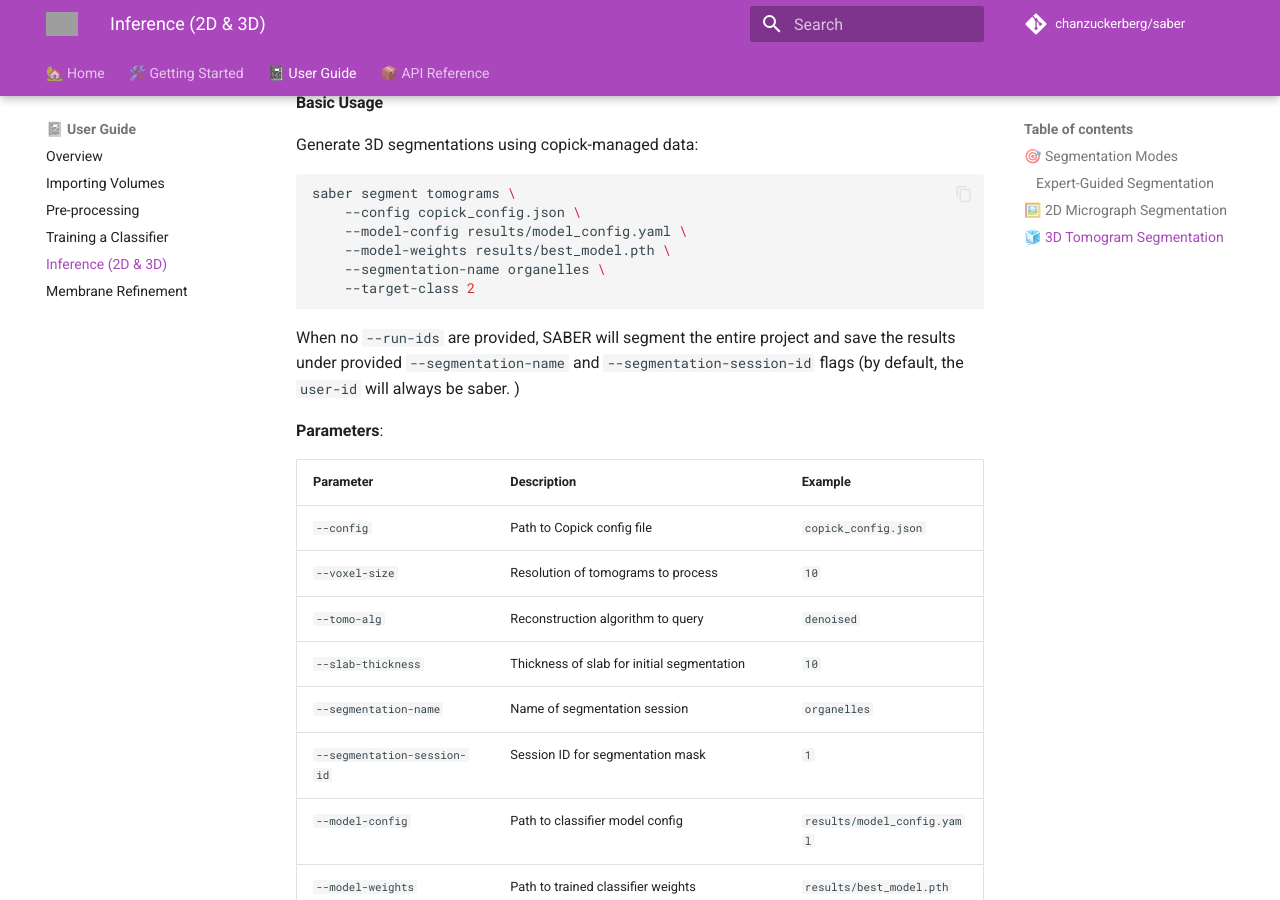
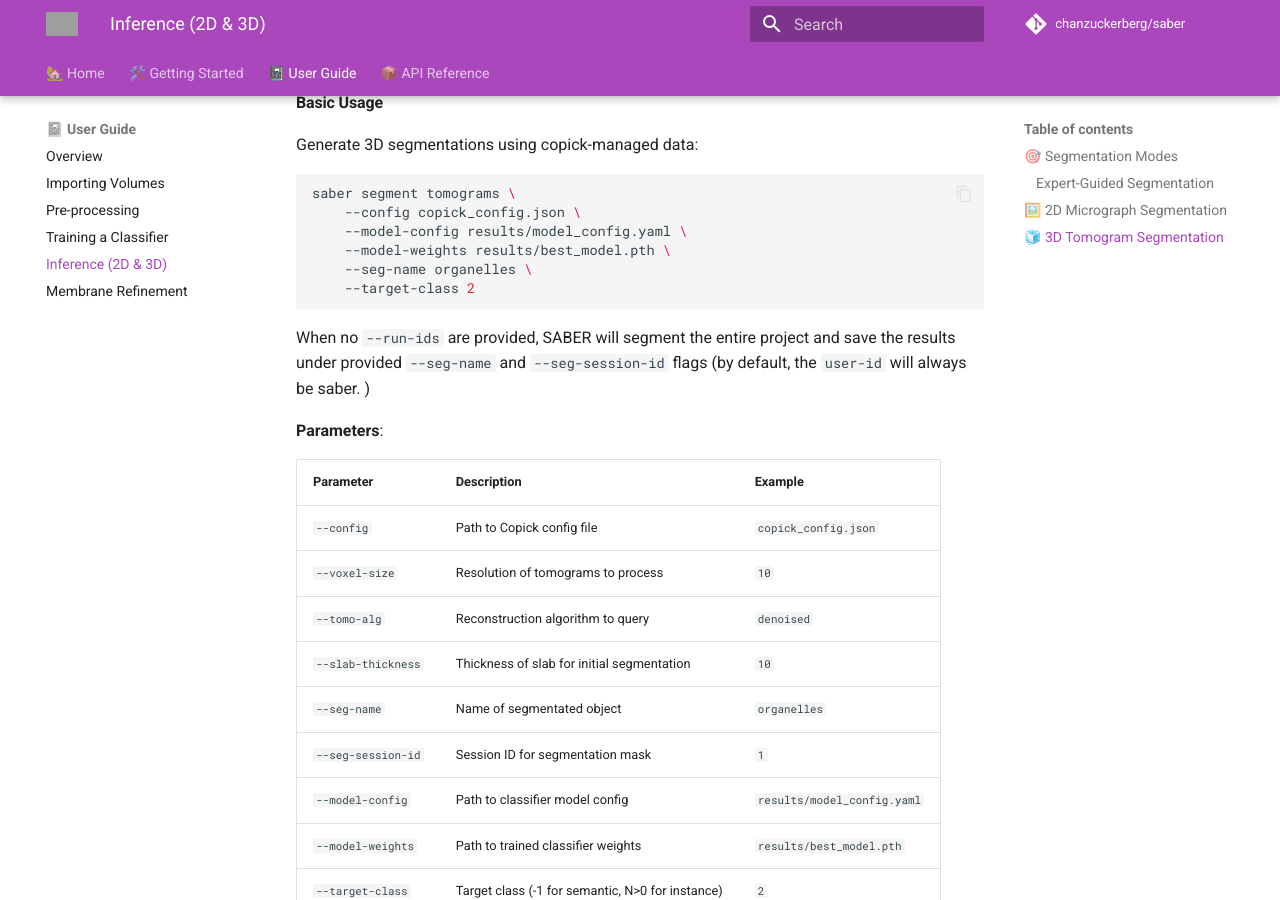
Before and after one commit to chanzuckerberg/saber, an MkDocs documentation site: the page built from docs/tutorials/inference.md, in a window 1280 px wide and 900 px high, scrolled down 1495 px. Built offline with MkDocs 1.6.1 and Material for MkDocs 9.7.7, drawn with Linux system fonts in a browser that asks for light colours; comment, search, counter and statistics services are not loaded; grey boxes are pictures that could not be loaded.

Commit message:
update the docs with simplified cli

````diff
--- a/docs/tutorials/inference.md
+++ b/docs/tutorials/inference.md
@@ -74,11 +74,11 @@
     --config copick_config.json \
     --model-config results/model_config.yaml \
     --model-weights results/best_model.pth \
-    --segmentation-name organelles \
+    --seg-name organelles \
     --target-class 2
 ```
 
-When no `--run-ids` are provided, SABER will segment the entire project and save the results under provided `--segmentation-name` and `--segmentation-session-id` flags (by default, the `user-id` will always be saber. )
+When no `--run-ids` are provided, SABER will segment the entire project and save the results under provided `--seg-name` and `--seg-session-id` flags (by default, the `user-id` will always be saber. )
 
 **Parameters**:
 
@@ -88,8 +88,8 @@
 | `--voxel-size` | Resolution of tomograms to process | `10` |
 | `--tomo-alg` | Reconstruction algorithm to query | `denoised` |
 | `--slab-thickness` | Thickness of slab for initial segmentation | `10` |
-| `--segmentation-name` | Name of segmentation session | `organelles` |
-| `--segmentation-session-id` | Session ID for segmentation mask | `1` |
+| `--seg-name` | Name of segmentated object | `organelles` |
+| `--seg-session-id` | Session ID for segmentation mask | `1` |
 | `--model-config` | Path to classifier model config | `results/model_config.yaml` |
 | `--model-weights` | Path to trained classifier weights | `results/best_model.pth` |
 | `--target-class` | Target class (-1 for semantic, N>0 for instance) | `2` |
````
